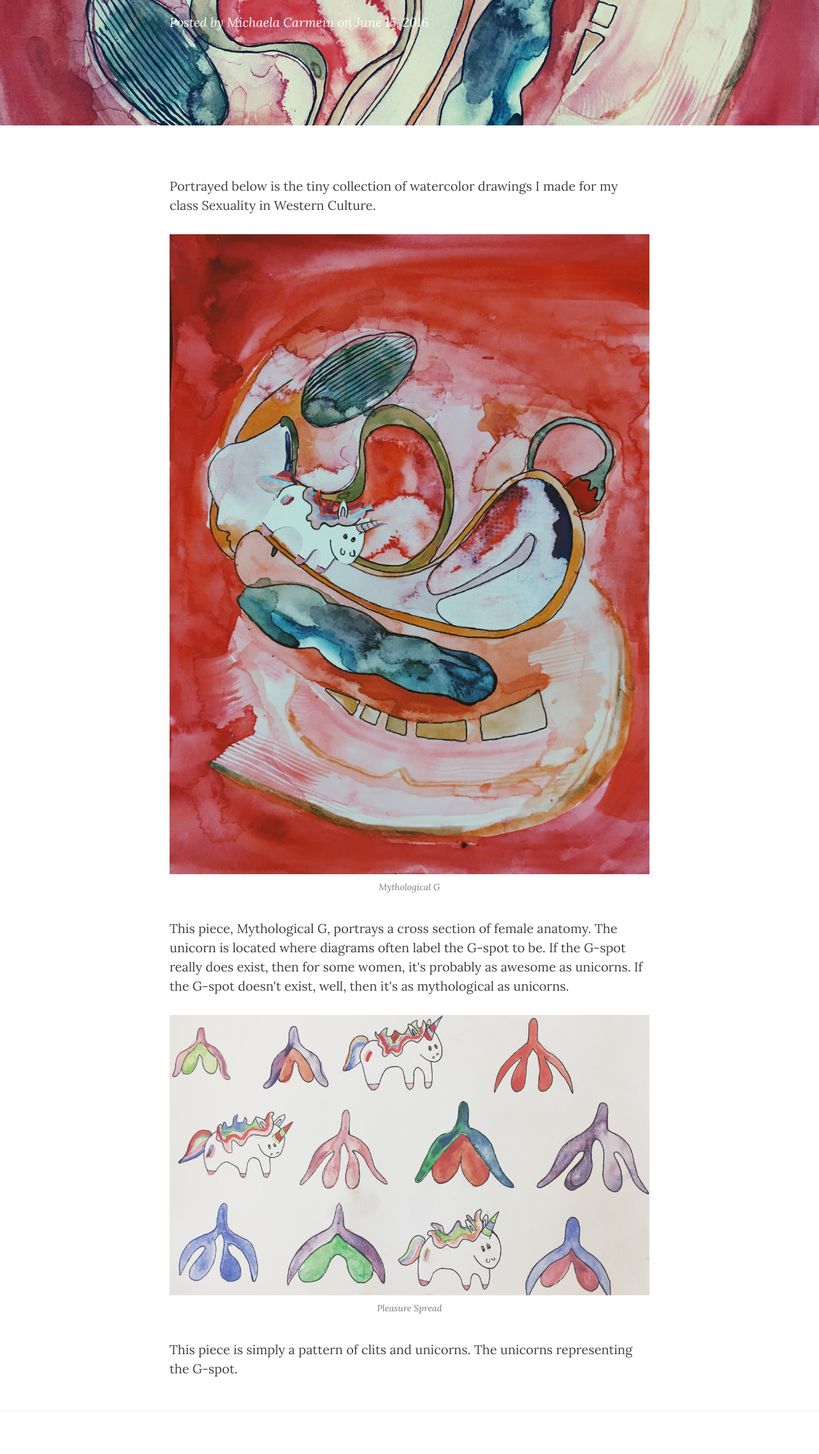
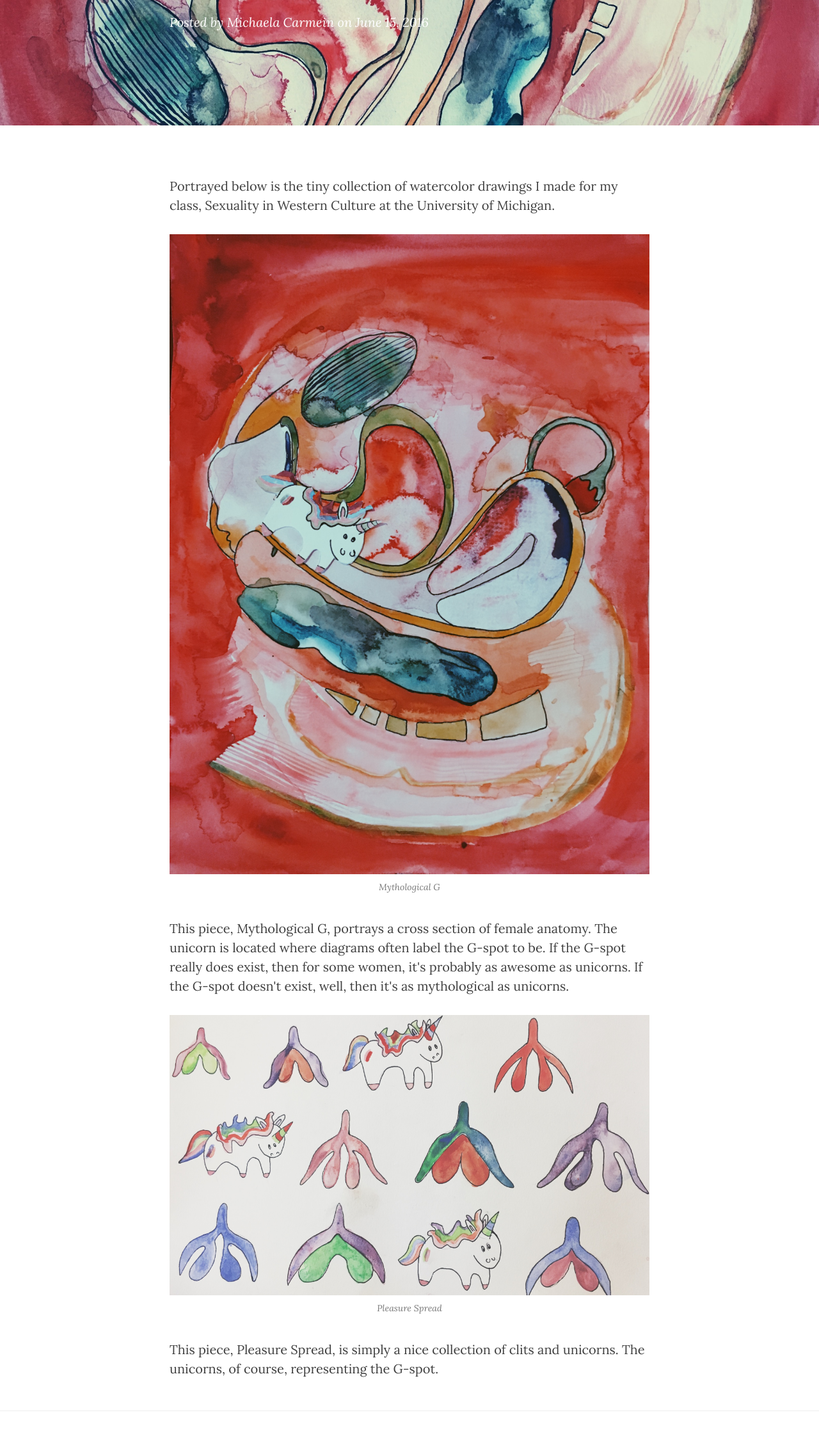
Before and after one commit to carmein/carmein.github.io, a plain HTML site: page blog/pleasure-art.html in a window 1280 px wide. Shown: the part 280-2552 px from the top of the page at 64% size. Drawn offline with nearby package versions, Linux system fonts and the light colour scheme.

Commit message:
pleasure art text tweek

```diff
--- a/blog/pleasure-art.html
+++ b/blog/pleasure-art.html
@@ -90,7 +90,7 @@
         <div class="container">
             <div class="row">
                 <div class="col-lg-8 col-lg-offset-2 col-md-10 col-md-offset-1">
-                    <p>Portrayed below is the tiny collection of watercolor drawings I made for my class Sexuality in Western Culture.</p>
+                    <p>Portrayed below is the tiny collection of watercolor drawings I made for my class, Sexuality in Western Culture at the University of Michigan.</p>
 
                     <a href="#">
                         <img class="img-responsive" src="img/unicorn-g.JPG" alt="">
@@ -107,7 +107,7 @@
                     <span class="caption text-muted">Pleasure Spread</span>
 
 
-                    <p>This piece is simply a pattern of clits and unicorns. The unicorns representing the G-spot.</p>
+                    <p>This piece, Pleasure Spread, is simply a nice collection of clits and unicorns. The unicorns, of course, representing the G-spot.</p>
 
                 </div>
             </div>
```
